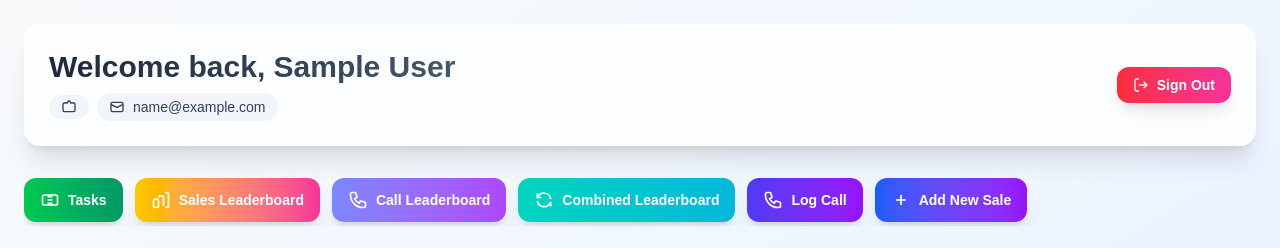
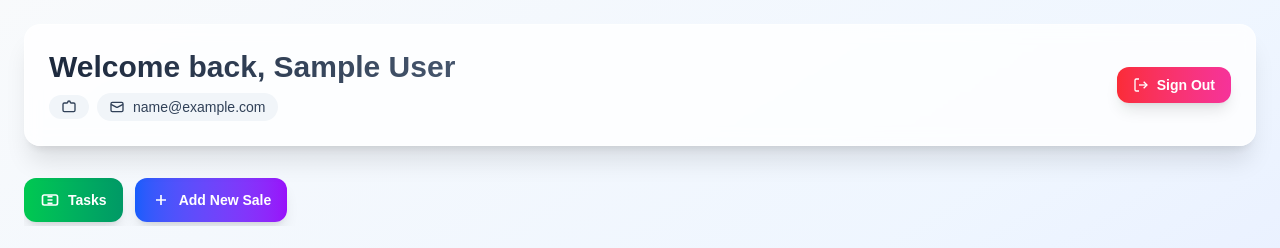
Before and after one commit to WydexMedia/TrackX_CRM, a Next.js app: page /dashboard in a window 1280 px wide. Shown: the top 248 px of the page. Built offline with nearby package versions, Linux system fonts and the light colour scheme; no server answers; the database is empty; sample sign-in values are in the browser's storage.

Commit message:
oga dashboard clean

```diff
--- a/src/app/dashboard/page.tsx
+++ b/src/app/dashboard/page.tsx
@@ -308,43 +308,6 @@ export default function DashboardPage() {
               </button>
             </Link>
 
-            <Link href="/leaderboard" className="shrink-0">
-              <button className="flex items-center gap-2 rounded-xl bg-gradient-to-r from-yellow-400 to-pink-500 px-4 py-3 text-sm font-semibold text-white shadow-lg transition-all hover:from-yellow-500 hover:to-pink-600">
-                <svg className="h-5 w-5" viewBox="0 0 24 24" fill="none" stroke="currentColor" strokeWidth="2">
-                  <path d="M9 19v-6a2 2 0 0 0-2-2H5a2 2 0 0 0-2 2v6a2 2 0 0 0 2 2h2a2 2 0 0 0 2-2z" />
-                  <path d="M9 9a2 2 0 0 1 2-2h2a2 2 0 0 1 2 2v10" />
-                  <path d="M17 21h2a2 2 0 0 0 2-2V5a2 2 0 0 0-2-2h-2" />
-                </svg>
-                Sales Leaderboard
-              </button>
-            </Link>
-
-            <Link href="/call-leaderboard" className="shrink-0">
-              <button className="flex items-center gap-2 rounded-xl bg-gradient-to-r from-indigo-400 to-purple-500 px-4 py-3 text-sm font-semibold text-white shadow-lg transition-all hover:from-indigo-500 hover:to-purple-600">
-                <svg className="h-5 w-5" viewBox="0 0 24 24" fill="none" stroke="currentColor" strokeWidth="2">
-                  <path d="M3 5a2 2 0 0 1 2-2h3.28a1 1 0 0 1 .95.68l1.5 4.49a1 1 0 0 1-.5 1.21l-2.26 1.13a11.04 11.04 0 0 0 5.52 5.52l1.13-2.26a1 1 0 0 1 1.21-.5l4.49 1.5a1 1 0 0 1 .68.95V19a2 2 0 0 1-2 2h-1C9.72 21 3 14.28 3 6V5z" />
-                </svg>
-                Call Leaderboard
-              </button>
-            </Link>
-
-            <Link href="/combined-leaderboard" className="shrink-0">
-              <button className="flex items-center gap-2 rounded-xl bg-gradient-to-r from-teal-400 to-cyan-500 px-4 py-3 text-sm font-semibold text-white shadow-lg transition-all hover:from-teal-500 hover:to-cyan-600">
-                <svg className="h-5 w-5" viewBox="0 0 24 24" fill="none" stroke="currentColor" strokeWidth="2">
-                  <path d="M4 4v5h.58M20 11A8 8 0 0 0 4.58 9M4.58 9H9M20 20v-5h-.58M19.42 15A8 8 0 0 1 4.06 13" />
-                </svg>
-                Combined Leaderboard
-              </button>
-            </Link>
-
-            <Link href="/call-form" className="shrink-0">
-              <button className="flex items-center gap-2 rounded-xl bg-gradient-to-r from-indigo-600 to-purple-600 px-4 py-3 text-sm font-semibold text-white shadow-lg transition-all hover:from-indigo-700 hover:to-purple-700">
-                <svg className="h-5 w-5" viewBox="0 0 24 24" fill="none" stroke="currentColor" strokeWidth="2">
-                  <path d="M3 5a2 2 0 0 1 2-2h3.28a1 1 0 0 1 .95.68l1.5 4.49a1 1 0 0 1-.5 1.21l-2.26 1.13a11.04 11.04 0 0 0 5.52 5.52l1.13-2.26a1 1 0 0 1 1.21-.5l4.49 1.5a1 1 0 0 1 .68.95V19a2 2 0 0 1-2 2h-1C9.72 21 3 14.28 3 6V5z" />
-                </svg>
-                Log Call
-              </button>
-            </Link>
 
             <Link href="/form" className="shrink-0">
               <button className="flex items-center gap-2 rounded-xl bg-gradient-to-r from-blue-600 to-purple-600 px-4 py-3 text-sm font-semibold text-white shadow-lg transition-all hover:from-blue-700 hover:to-purple-700">
```
